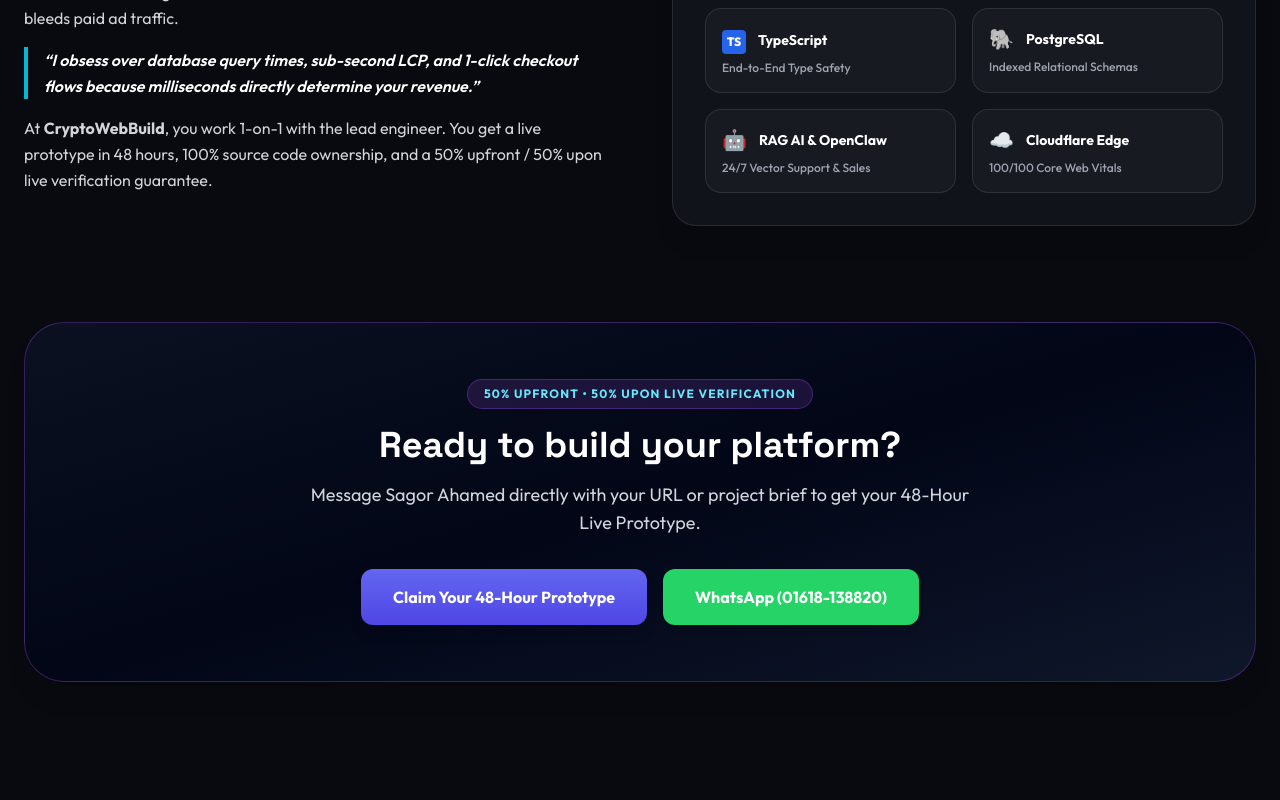
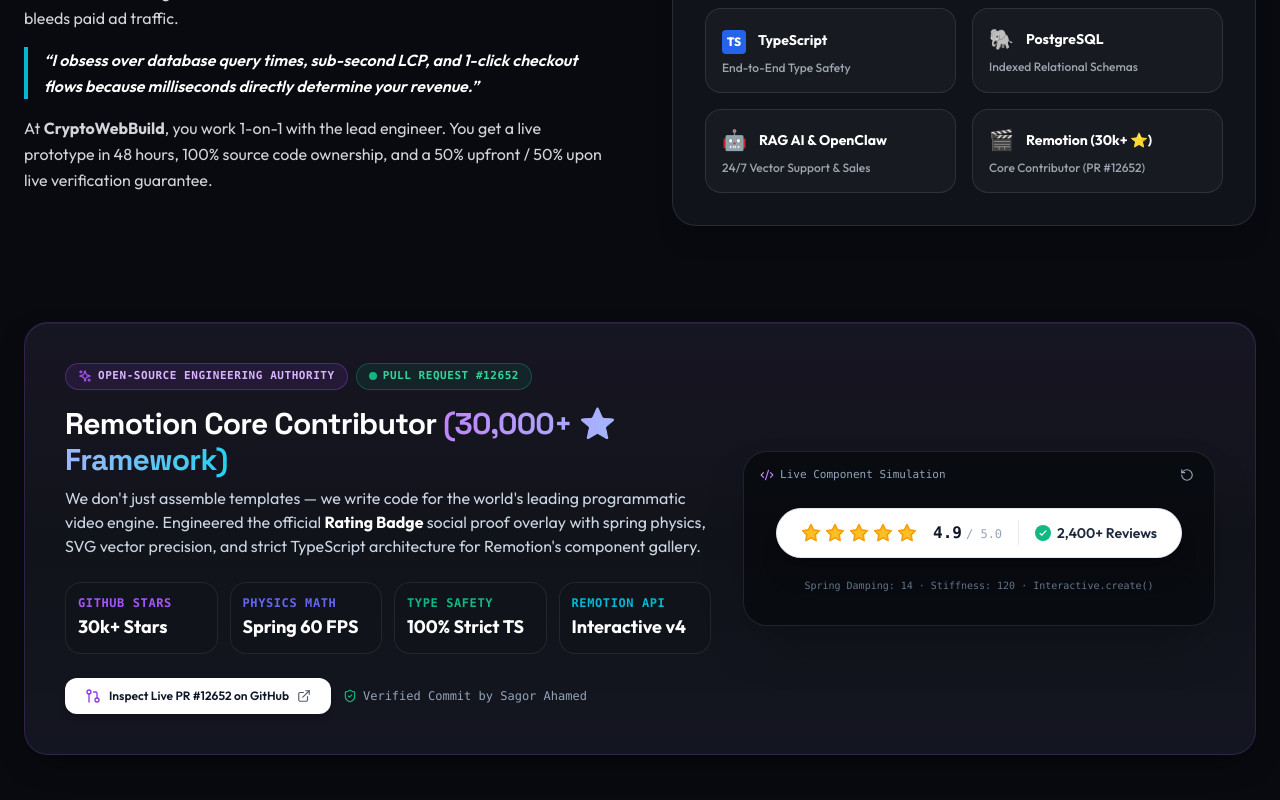
Before and after one commit to cryptowebbuild/CryptoWebBuild-, a React (Vite) app: page /about in a window 1280 px wide. Shown: the part 1000-1800 px from the top of the page. Built offline with nearby package versions, Linux system fonts and the light colour scheme.

Commit message:
feat(authority): showcase official remotion open-source contribution & live interactive rating badge

```diff
--- /dev/null
+++ b/components/RemotionContributionCard.tsx
@@ -0,0 +1,152 @@
+import React, { useState } from 'react';
+import { GitPullRequest, Star, ExternalLink, Sparkles, RotateCcw, ShieldCheck, Code2 } from 'lucide-react';
+import SpotlightCard from './SpotlightCard';
+
+export const RemotionContributionCard: React.FC<{ className?: string }> = ({ className = '' }) => {
+  const [replayKey, setReplayKey] = useState(0);
+
+  const triggerReplay = () => {
+    setReplayKey((prev) => prev + 1);
+  };
+
+  return (
+    <SpotlightCard
+      spotlightColor="rgba(168, 85, 247, 0.22)"
+      className={`p-6 sm:p-8 md:p-10 border border-purple-500/25 dark:border-purple-500/20 bg-gradient-to-b from-purple-500/[0.04] via-transparent to-indigo-500/[0.03] ${className}`}
+    >
+      <div className="flex flex-col lg:flex-row items-start lg:items-center justify-between gap-8">
+        {/* Left: Authority & Engineering Pitch */}
+        <div className="space-y-4 max-w-2xl">
+          <div className="flex flex-wrap items-center gap-2">
+            <span className="inline-flex items-center gap-1.5 px-3 py-1 rounded-full text-[11px] font-mono font-bold uppercase tracking-wider bg-purple-500/10 border border-purple-500/30 text-purple-600 dark:text-purple-300">
+              <Sparkles className="w-3.5 h-3.5 text-purple-500" />
+              <span>Open-Source Engineering Authority</span>
+            </span>
+            <span className="inline-flex items-center gap-1.5 px-3 py-1 rounded-full text-[11px] font-mono font-bold uppercase tracking-wider bg-emerald-500/10 border border-emerald-500/30 text-emerald-600 dark:text-emerald-400">
+              <span className="w-2 h-2 rounded-full bg-emerald-500 animate-pulse" />
+              <span>Pull Request #12652</span>
+            </span>
+          </div>
+
+          <div className="space-y-2">
+            <h3 className="font-display text-2xl sm:text-3xl font-extrabold text-slate-900 dark:text-white tracking-tight">
+              Remotion Core Contributor{' '}
+              <span className="text-transparent bg-clip-text bg-gradient-to-r from-purple-600 via-indigo-500 to-cyan-500 dark:from-purple-400 dark:via-indigo-300 dark:to-cyan-400">
+                (30,000+ ⭐ Framework)
+              </span>
+            </h3>
+            <p className="text-sm sm:text-base text-slate-600 dark:text-slate-300 leading-relaxed">
+              We don&apos;t just assemble templates — we write code for the world&apos;s leading programmatic video engine.
+              Engineered the official <strong className="text-slate-900 dark:text-white">Rating Badge</strong> social proof overlay
+              with spring physics, SVG vector precision, and strict TypeScript architecture for Remotion&apos;s component gallery.
+            </p>
+          </div>
+
+          {/* Quick Metrics Bar */}
+          <div className="grid grid-cols-2 sm:grid-cols-4 gap-3 pt-2">
+            <div className="p-3 rounded-2xl bg-white/60 dark:bg-[#11131A] border border-slate-200/80 dark:border-white/[0.08]">
+              <div className="text-xs font-mono text-purple-500 font-bold uppercase tracking-wider">GitHub Stars</div>
+              <div className="text-lg font-bold text-slate-900 dark:text-white mt-0.5">30k+ Stars</div>
+            </div>
+            <div className="p-3 rounded-2xl bg-white/60 dark:bg-[#11131A] border border-slate-200/80 dark:border-white/[0.08]">
+              <div className="text-xs font-mono text-indigo-500 font-bold uppercase tracking-wider">Physics Math</div>
+              <div className="text-lg font-bold text-slate-900 dark:text-white mt-0.5">Spring 60 FPS</div>
+            </div>
+            <div className="p-3 rounded-2xl bg-white/60 dark:bg-[#11131A] border border-slate-200/80 dark:border-white/[0.08]">
+              <div className="text-xs font-mono text-emerald-500 font-bold uppercase tracking-wider">Type Safety</div>
+              <div className="text-lg font-bold text-slate-900 dark:text-white mt-0.5">100% Strict TS</div>
+            </div>
+            <div className="p-3 rounded-2xl bg-white/60 dark:bg-[#11131A] border border-slate-200/80 dark:border-white/[0.08]">
+              <div className="text-xs font-mono text-cyan-500 font-bold uppercase tracking-wider">Remotion API</div>
+              <div className="text-lg font-bold text-slate-900 dark:text-white mt-0.5">Interactive v4</div>
+            </div>
+          </div>
+
+          {/* CTA Link */}
+          <div className="pt-2 flex flex-wrap items-center gap-3">
+            <a
+              href="https://github.com/remotion-dev/remotion/pull/12652"
+              target="_blank"
+              rel="noopener noreferrer"
+              className="inline-flex items-center gap-2 px-5 py-2.5 rounded-xl bg-slate-900 dark:bg-white text-white dark:text-slate-900 font-semibold text-xs transition-all hover:scale-[1.02] shadow-md"
+            >
+              <GitPullRequest className="w-4 h-4 text-purple-400 dark:text-purple-600" />
+              <span>Inspect Live PR #12652 on GitHub</span>
+              <ExternalLink className="w-3.5 h-3.5 opacity-70" />
+            </a>
+            <span className="text-xs text-slate-500 dark:text-slate-400 flex items-center gap-1.5 font-mono">
+              <ShieldCheck className="w-3.5 h-3.5 text-emerald-500" />
+              <span>Verified Commit by Sagor Ahamed</span>
+            </span>
+          </div>
+        </div>
+
+        {/* Right: Live Interactive Simulation of the Contributed Rating Badge */}
+        <div className="w-full lg:w-auto shrink-0 flex flex-col items-center justify-center p-6 sm:p-8 rounded-3xl bg-slate-950/40 dark:bg-[#07090E]/80 border border-slate-200/60 dark:border-white/10 shadow-2xl relative overflow-hidden">
+          <div className="absolute top-3 left-4 right-4 flex items-center justify-between text-[11px] font-mono text-slate-400">
+            <span className="flex items-center gap-1.5">
+              <Code2 className="w-3.5 h-3.5 text-purple-400" />
+              <span>Live Component Simulation</span>
+            </span>
+            <button
+              onClick={triggerReplay}
+              title="Replay Spring Physics Animation"
+              className="p-1 rounded-md hover:bg-white/10 text-slate-400 hover:text-white transition-colors"
+              aria-label="Replay animation"
+            >
+              <RotateCcw className="w-3.5 h-3.5" />
+            </button>
+          </div>
+
+          {/* The Rating Badge Element Rendered Live */}
+          <div className="pt-6 pb-2 w-full flex justify-center">
+            <div
+              key={replayKey}
+              className="animate-in fade-in zoom-in-95 duration-500 max-w-full inline-flex items-center gap-3 sm:gap-4 px-4 sm:px-6 py-3 rounded-full bg-white text-slate-900 shadow-xl border border-slate-200"
+              style={{
+                boxShadow: '0 20px 25px -5px rgba(0, 0, 0, 0.12), 0 8px 10px -6px rgba(0, 0, 0, 0.06)',
+              }}
+            >
+              {/* 5 Animated Gold Stars */}
+              <div className="flex items-center gap-0.5 sm:gap-1 text-amber-500">
+                {[0, 1, 2, 3, 4].map((i) => (
+                  <Star
+                    key={i}
+                    className="w-4 h-4 sm:w-5 sm:h-5 fill-amber-400 text-amber-500 transition-transform duration-300 hover:scale-125"
+                  />
+                ))}
+              </div>
+
+              {/* Score */}
+              <div className="flex items-baseline gap-1 font-mono font-black text-sm sm:text-base text-slate-900">
+                <span>4.9</span>
+                <span className="text-slate-400 font-medium text-xs">/ 5.0</span>
+              </div>
+
+              {/* Vertical divider */}
+              <div className="w-px h-6 bg-slate-200 shrink-0" />
+
+              {/* Verified Count */}
+              <div className="flex items-center gap-1.5 shrink-0">
+                <div className="w-4 h-4 rounded-full bg-emerald-500 flex items-center justify-center text-white">
+                  <svg className="w-2.5 h-2.5" fill="none" viewBox="0 0 24 24" stroke="currentColor" strokeWidth={3}>
+                    <path strokeLinecap="round" strokeLinejoin="round" d="M5 13l4 4L19 7" />
+                  </svg>
+                </div>
+                <span className="font-semibold text-xs sm:text-sm text-slate-800 whitespace-nowrap">
+                  2,400+ Reviews
+                </span>
+              </div>
+            </div>
+          </div>
+
+          <div className="text-[10px] font-mono text-slate-500 text-center mt-3">
+            Spring Damping: 14 · Stiffness: 120 · Interactive.create()
+          </div>
+        </div>
+      </div>
+    </SpotlightCard>
+  );
+};
+
+export default RemotionContributionCard;
--- a/pages/About.tsx
+++ b/pages/About.tsx
@@ -2,6 +2,7 @@ import React from 'react';
 import { Link } from 'react-router-dom';
 import SEO from '../components/SEO';
 import OptimizedImage from '../components/OptimizedImage';
+import RemotionContributionCard from '../components/RemotionContributionCard';
 
 const About: React.FC = () => {
   const profileSchema = {
@@ -31,6 +32,7 @@ const About: React.FC = () => {
         'Technical SEO',
         'RAG AI Agents',
         'Solana & Web3',
+        'Remotion Programmatic Video',
       ],
     },
   };
@@ -110,7 +112,7 @@ const About: React.FC = () => {
     { name: 'TypeScript', icon: 'TS', desc: 'End-to-End Type Safety' },
     { name: 'PostgreSQL', icon: '🐘', desc: 'Indexed Relational Schemas' },
     { name: 'RAG AI & OpenClaw', icon: '🤖', desc: '24/7 Vector Support & Sales' },
-    { name: 'Cloudflare Edge', icon: '☁️', desc: '100/100 Core Web Vitals' },
+    { name: 'Remotion (30k+ ⭐)', icon: '🎬', desc: 'Core Contributor (PR #12652)' },
   ];
 
   const stats = [
@@ -269,6 +271,11 @@ const About: React.FC = () => {
         </div>
       </div>
 
+      {/* Open-Source Core Engineering Authority */}
+      <div className="max-w-7xl mx-auto mb-24">
+        <RemotionContributionCard />
+      </div>
+
       {/* Bottom CTA - Harmonized for both Light Mode & Dark Mode */}
       <div className="max-w-7xl mx-auto rounded-[2.5rem] overflow-hidden glass-panel border border-purple-200 dark:border-purple-500/30 bg-gradient-to-br from-purple-50 via-white to-cyan-50 dark:from-[#0B1120] dark:via-[#020617] dark:to-[#0F172A] p-8 md:p-14 text-center shadow-xl">
         <div className="max-w-2xl mx-auto">
--- a/pages/Home.tsx
+++ b/pages/Home.tsx
@@ -24,6 +24,7 @@ import InstantWebsiteAudit from '../components/InstantWebsiteAudit';
 import BeforeAfterSlider from '../components/BeforeAfterSlider';
 import ArchitectureComparisonMatrix from '../components/ArchitectureComparisonMatrix';
 import SpotlightCard from '../components/SpotlightCard';
+import RemotionContributionCard from '../components/RemotionContributionCard';
 
 const Home: React.FC = () => {
   const [isBookingOpen, setIsBookingOpen] = React.useState(false);
@@ -443,6 +444,11 @@ const Home: React.FC = () => {
         <InstantWebsiteAudit />
       </section>
 
+      {/* STAGE 2.75: OPEN-SOURCE CORE ENGINEERING AUTHORITY (REMOTION CONTRIBUTOR) */}
+      <section className="max-w-7xl mx-auto px-6 cv-auto">
+        <RemotionContributionCard />
+      </section>
+
       {/* STAGE 3: TOP 3 VERIFIED PRODUCTION PROJECTS */}
       <section className="max-w-7xl mx-auto px-6 cv-auto">
         <div className="flex flex-col md:flex-row md:items-end justify-between mb-10 gap-6">
--- a/pages/services/AIAutomation.tsx
+++ b/pages/services/AIAutomation.tsx
@@ -34,6 +34,7 @@ const AIAutomation: React.FC = () => {
             <li>Instant &lt; 0.8s 24/7 responses to customer queries, order lookups, and investor questions.</li>
             <li>Integrated natively into your Website, WhatsApp Business, Telegram, and Discord.</li>
             <li>Automated B2B lead generation and browser workflows powered by Python &amp; OpenClaw.</li>
+            <li>Programmatic video &amp; dynamic ad rendering powered by Remotion (Open-Source Contributor, PR #12652).</li>
             <li>Zero-hallucination guardrails for critical pricing and business data.</li>
           </ul>
         </div>
```
